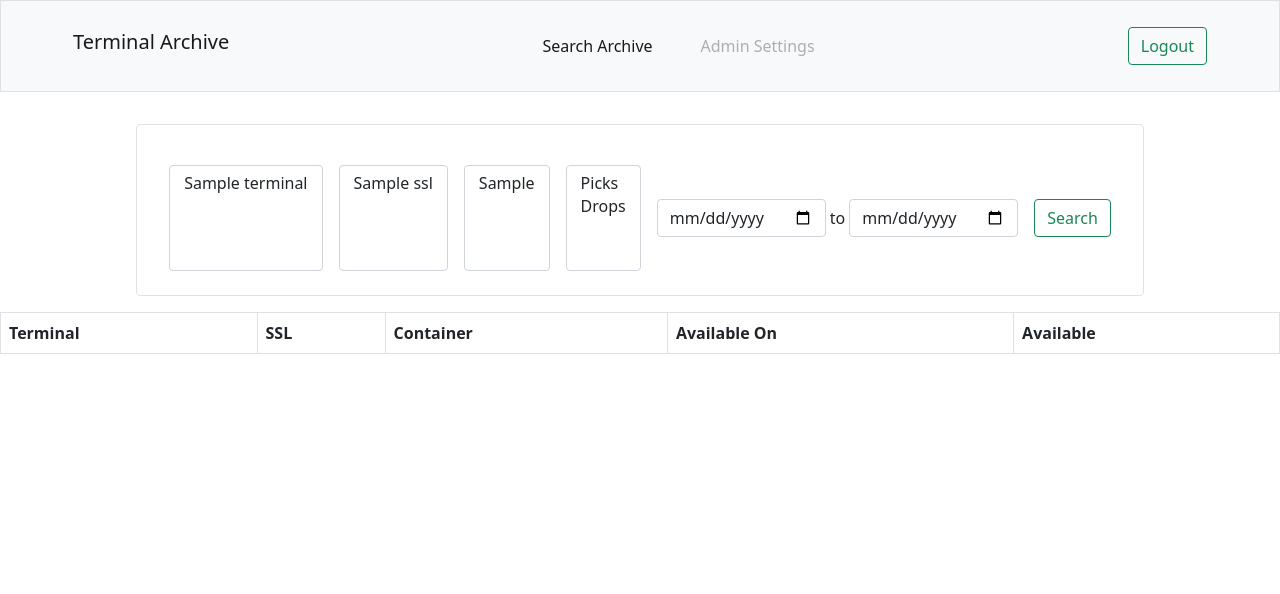
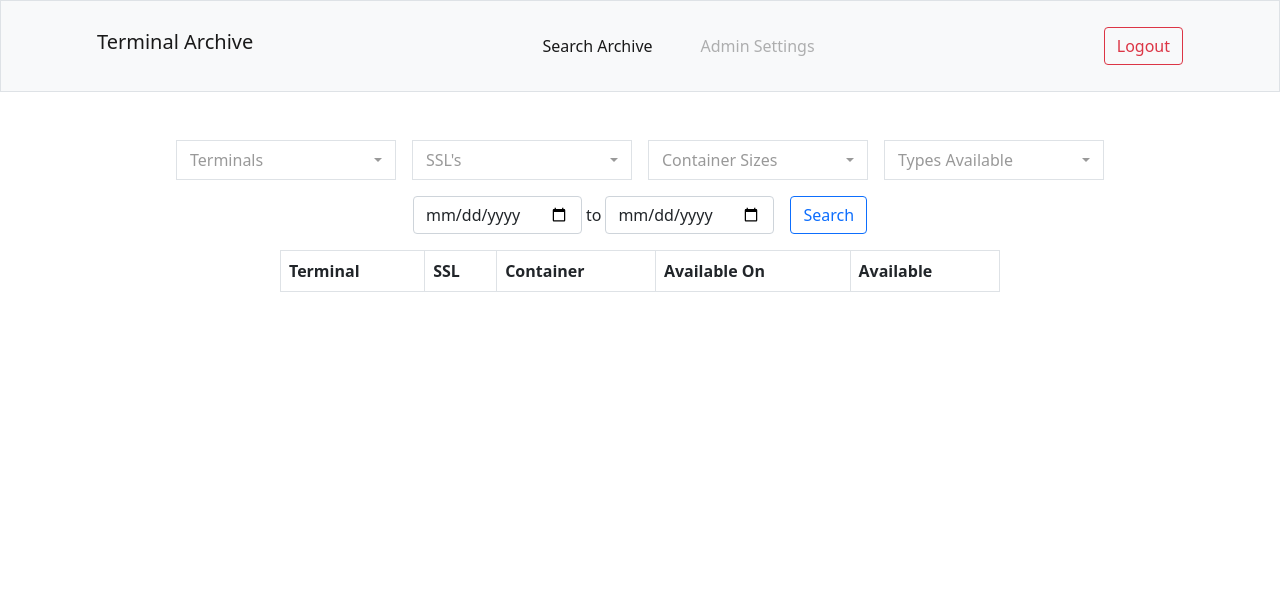
Before and after one commit to ChristianMLand/terminal-archive, a Flask app: page /search in a window 1280 px wide. Shown: the top 594 px of the page. Run offline with Flask 2, Linux system fonts and the light colour scheme; tables that the repository leaves empty or names only in its code hold one stand-in row (values such as "Sample post"); lists and menus that the app fills with data are empty; some libraries are stand-ins or nearby versions.

Commit message:
updated styling

```diff
--- a/flask_app/controllers/terminal_controller.py
+++ b/flask_app/controllers/terminal_controller.py
@@ -5,6 +5,7 @@ from flask_app.config.mysqlconnection import connectToMySQL
 from datetime import date
 
 #TODO refactor db calls into model methods
+#TODO use template inheritance to avoid duplicate html
 
 @app.get("/search")
 def search():
--- a/flask_app/static/script.js
+++ b/flask_app/static/script.js
@@ -1,5 +1,9 @@
 const form = document.querySelector("form")
 const tbody = document.querySelector("tbody")
+
+
+$('.selectpicker').selectpicker();
+
 
 form.addEventListener('submit', e => {
     e.preventDefault();
--- a/flask_app/static/style.css
+++ b/flask_app/static/style.css
@@ -0,0 +1,7 @@
+footer {
+    z-index: -100;
+}
+
+table {
+    text-transform:capitalize;
+}
--- a/flask_app/templates/admin.html
+++ b/flask_app/templates/admin.html
@@ -25,7 +25,7 @@
                 <a class="nav-link active" href="/admin">Admin Settings</a>
             </li>
         </ul>
-        <button class="btn btn-outline-success mx-5" type="button">Logout</button>
+        <button class="btn btn-outline-danger mx-5" type="button">Logout</button>
     </nav>
     <main class="d-flex justify-content-between border p-4 col-6 mx-auto">
         <div class="d-flex align-items-start">
--- a/flask_app/templates/index.html
+++ b/flask_app/templates/index.html
@@ -22,7 +22,7 @@
                 <a class="nav-link disabled" href="/admin">Admin Settings</a>
             </li>
         </ul>
-        <button class="btn btn-outline-success mx-5" type="button">Logout</button>
+        <button class="btn btn-outline-danger mx-5" type="button">Logout</button>
     </nav>
     <main class="d-flex align-items-center justify-content-center">
         <form class="col-3 border p-4 rounded">
--- a/flask_app/templates/search.html
+++ b/flask_app/templates/search.html
@@ -6,14 +6,20 @@
     <meta http-equiv="X-UA-Compatible" content="IE=edge">
     <meta name="viewport" content="width=device-width, initial-scale=1.0">
     <title>Terminal Archive</title>
-    <link href="https://cdn.jsdelivr.net/npm/bootstrap@5.1.3/dist/css/bootstrap.min.css" rel="stylesheet"
-        integrity="sha384-1BmE4kWBq78iYhFldvKuhfTAU6auU8tT94WrHftjDbrCEXSU1oBoqyl2QvZ6jIW3" crossorigin="anonymous">
-    <link href="style.css" rel="stylesheet">
+
+    <script src="https://cdn.jsdelivr.net/npm/@popperjs/core@2.10.2/dist/umd/popper.min.js" integrity="sha384-7+zCNj/IqJ95wo16oMtfsKbZ9ccEh31eOz1HGyDuCQ6wgnyJNSYdrPa03rtR1zdB" crossorigin="anonymous"></script>
+    <script src="https://cdn.jsdelivr.net/npm/bootstrap@5.1.3/dist/js/bootstrap.min.js" integrity="sha384-QJHtvGhmr9XOIpI6YVutG+2QOK9T+ZnN4kzFN1RtK3zEFEIsxhlmWl5/YESvpZ13" crossorigin="anonymous"></script>
+    <script src="https://code.jquery.com/jquery-3.6.0.min.js" integrity="sha256-/xUj+3OJU5yExlq6GSYGSHk7tPXikynS7ogEvDej/m4=" crossorigin="anonymous"></script>
+    <script src="https://cdnjs.cloudflare.com/ajax/libs/bootstrap-select/1.14.0-beta3/js/bootstrap-select.min.js" integrity="sha512-yrOmjPdp8qH8hgLfWpSFhC/+R9Cj9USL8uJxYIveJZGAiedxyIxwNw4RsLDlcjNlIRR4kkHaDHSmNHAkxFTmgg==" crossorigin="anonymous" referrerpolicy="no-referrer"></script>
     <script src="https://cdn.jsdelivr.net/npm/axios/dist/axios.min.js"></script>
+
+    <link href="https://cdn.jsdelivr.net/npm/bootstrap@5.1.3/dist/css/bootstrap.min.css" rel="stylesheet" integrity="sha384-1BmE4kWBq78iYhFldvKuhfTAU6auU8tT94WrHftjDbrCEXSU1oBoqyl2QvZ6jIW3" crossorigin="anonymous">
+    <link rel="stylesheet" href="https://cdnjs.cloudflare.com/ajax/libs/bootstrap-select/1.14.0-beta3/css/bootstrap-select.min.css" integrity="sha512-g2SduJKxa4Lbn3GW+Q7rNz+pKP9AWMR++Ta8fgwsZRCUsawjPvF/BxSMkGS61VsR9yinGoEgrHPGPn2mrj8+4w==" crossorigin="anonymous" referrerpolicy="no-referrer" />
+    <link rel="stylesheet" href="{{url_for('static', filename='style.css')}}">
 </head>
 
 <body>
-    <nav class="navbar navbar-light bg-light p-4 border mb-5">
+    <nav class="px-5 py-4 navbar navbar-light bg-light border mb-5">
         <a href="/" class="navbar-brand h1 mx-5">Terminal Archive</a>
         <ul class="navbar-nav flex-row gap-5">
             <li class="nav-item">
@@ -23,37 +29,33 @@
                 <a class="nav-link disabled" href="/admin">Admin Settings</a>
             </li>
         </ul>
-        <button class="btn btn-outline-success mx-5" type="button">Logout</button>
+        <button class="btn btn-outline-danger mx-5" type="button">Logout</button>
     </nav>
-    <main class="d-flex h-75 flex-column align-items-center justify-content-center">
-        <form action="filter" method="post" class="border rounded p-4 row row-cols-lg-auto g-3 align-items-center justify-content-center">
+    <main class="d-flex h-75 w-75 mx-auto flex-column align-items-center justify-content-center">
+        <form action="filter" method="post" class="row row-cols-lg-auto g-3 align-items-center justify-content-center">
             <div class="col">
-                <label class="visually-hidden" for="inlineFormSelectPref">Preference</label>
-                <select name="terminal_id" class="form-select" multiple id="inlineFormSelectPref">
+                <select name="terminal_id" class="selectpicker border" multiple title="Terminals" data-actions-box="true">
                     {% for terminal in terminals %}
                     <option value="{{terminal.id}}">{{terminal.name}}</option>
                     {% endfor %}
                 </select>
             </div>
             <div class="col">
-                <label class="visually-hidden" for="inlineFormSelectPref">Preference</label>
-                <select name="ssl_id" class="form-select" multiple id="inlineFormSelectPref">
+                <select name="ssl_id" class="selectpicker border" multiple title="SSL's" data-actions-box="true">
                     {% for ssl in ssls %}
                     <option value="{{ssl.id}}">{{ssl.name}}</option>
                     {% endfor %}
                 </select>
             </div>
             <div class="col">
-                <label class="visually-hidden" for="inlineFormSelectPref">Preference</label>
-                <select name="container_id" class="form-select" multiple id="inlineFormSelectPref">
+                <select name="container_id" class="selectpicker border" multiple title="Container Sizes" data-actions-box="true">
                     {% for container in containers %}
                     <option value="{{container.id}}">{{container.size}}</option>
                     {% endfor %}
                 </select>
             </div>
             <div class="col">
-                <label class="visually-hidden" for="inlineFormSelectPref">Preference</label>
-                <select name="type" class="form-select" multiple id="inlineFormSelectPref">
+                <select name="type" class="selectpicker border" multiple title="Types Available" data-actions-box="true">
                     <option value="pick">Picks</option>
                     <option value="drop">Drops</option>
                 </select>
@@ -64,10 +66,10 @@
                 <input name="end_date" class="form-control" type="date">
             </div>
             <div class="col">
-                <button type="submit" class="btn btn-outline-success">Search</button>
+                <button type="submit" class="btn btn-outline-primary">Search</button>
             </div>
         </form>
-        <table class="table table-striped table-hover table-bordered mt-3">
+        <table class="table table-hover table-bordered mt-3 w-75">
             <thead>
                 <tr>
                     <th>Terminal</th>
@@ -80,10 +82,10 @@
             <tbody></tbody>
         </table>
     </main>
-    <footer class="p-3 text-center fixed-bottom bg-light border mt-5">
+    <script src="{{url_for('static', filename='script.js')}}"></script>
+    <footer class="p-3 fixed-bottom text-center bg-light border mt-5">
         <p class="text-secondary">&copy; 2022 Christian Land All rights reserved.</p>
     </footer>
-    <script src="{{url_for('static', filename='script.js')}}"></script>
 </body>
 
 </html>
```
Also changed, not shown: test_queries.sql (+10 -8 lines), 2 other files.
